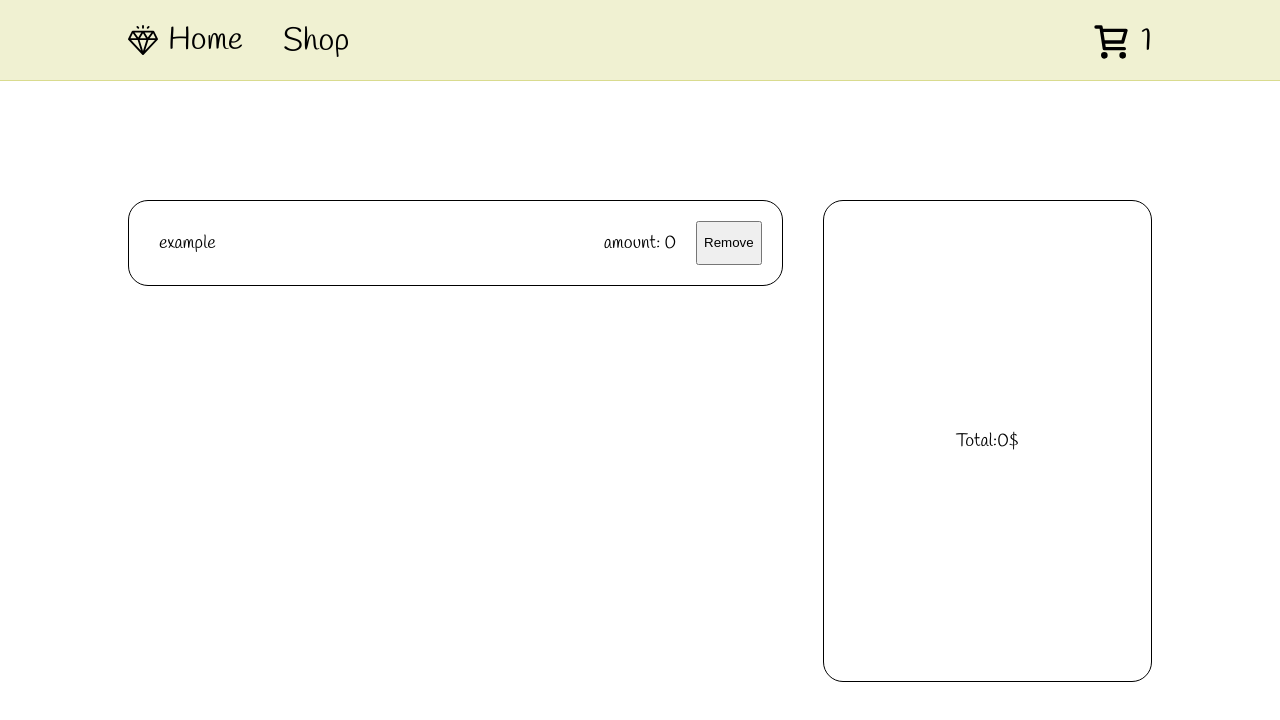
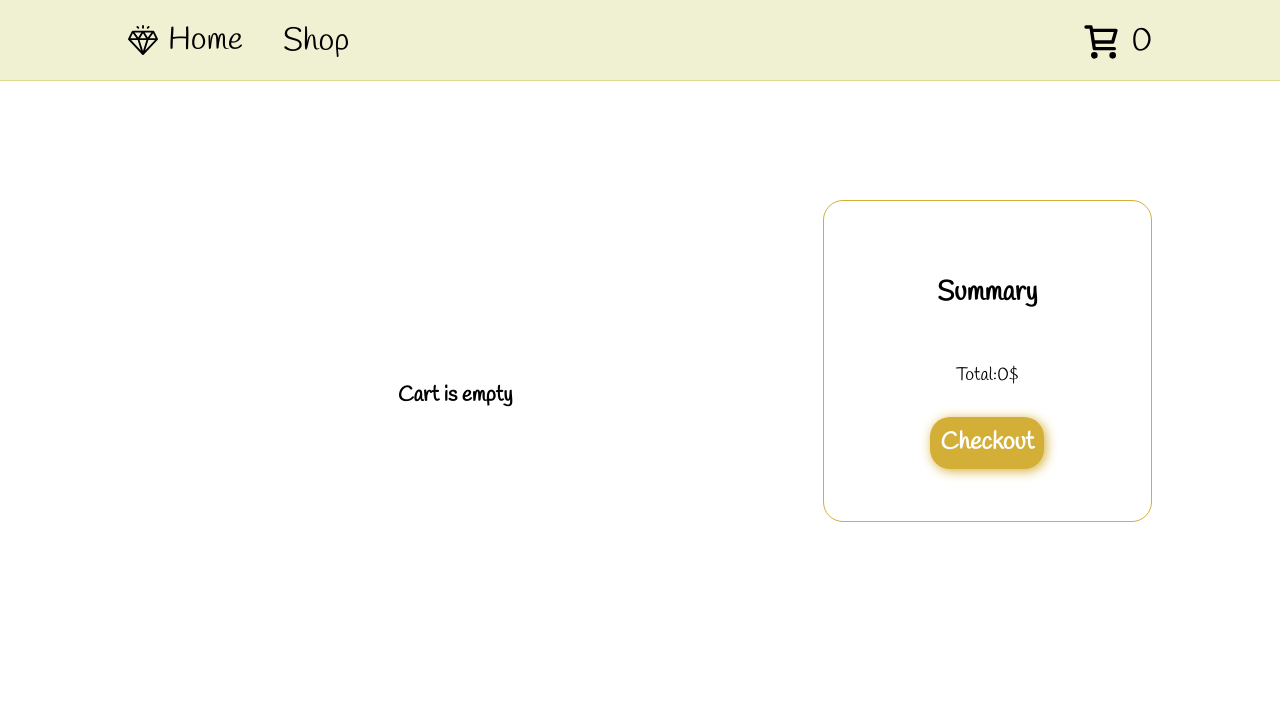
Before and after one commit to Kacegz/shopping-cart, a React (Vite) app: page /cart in a window 1280 px wide. Shown: the top 720 px of the page. Built offline with nearby package versions, Linux system fonts and the light colour scheme.

Commit message:
Styling cart and remove functionality

```diff
--- a/src/App.jsx
+++ b/src/App.jsx
@@ -6,9 +6,7 @@ import cartimg from "./assets/cart.svg";
 import gem from "./assets/gem.svg";
 
 function App() {
-  const [cart, setCart] = useState([
-    { id: 1, title: "example", amount: 0, price: 0 },
-  ]);
+  const [cart, setCart] = useState([]);
   return (
     <>
       <div className={styles.navbar}>
--- a/src/Cart.jsx
+++ b/src/Cart.jsx
@@ -11,13 +11,18 @@ const Cart = () => {
     <>
       <div className={styles.main}>
         <div className={styles.itemList}>
-          {cart.map((item) => {
+          {cart.length > 0 ? (
+            cart.map((item) => {
               return (
                 <div className={styles.item} key={item.id}>
+                  <div className={styles.itemTitle}>
                     <p>{item.title}</p>
+                  </div>
                   <div className={styles.spacing}>
-                  <p>amount: {item.amount}</p>
+                    <p>Q:{item.amount}</p>
+                    <p>{item.amount * item.price}$</p>
                     <input
+                      className={styles.removeButton}
                       type="button"
                       value="Remove"
                       onClick={() => {
@@ -27,14 +32,27 @@ const Cart = () => {
                   </div>
                 </div>
               );
-          })}
+            })
+          ) : (
+            <div className={styles.cartEmpty}>
+              <h3>Cart is empty</h3>
+            </div>
+          )}
         </div>
         <div className={styles.total}>
+          <h2>Summary</h2>
+          <p>
             Total:
             {cart.reduce((sum, { price, amount }) => {
               return sum + price * amount;
             }, 0)}
             $
+          </p>
+          <input
+            className={styles.checkoutButton}
+            type="button"
+            value="Checkout"
+          />
         </div>
       </div>
     </>
--- a/src/Cart.module.css
+++ b/src/Cart.module.css
@@ -15,20 +15,60 @@
     flex-direction: column;
     gap: 20px;
     flex: 0.5;
-    height: 60vh;
-    border: 1px solid black;
+    height: 40vh;
+    border: 1px solid #D4af37;
     border-radius: 20px;
     justify-content: center;
     align-items: center;
+    margin-bottom: 20vh;
 }
 .item{
     display: flex;
     justify-content: space-between;
     padding: 20px;
-    border: 1px solid black;
+    border: 1px solid #D4af37;
     border-radius: 20px;
 }
 .spacing{
+    padding-left: 10px;
     display: flex;
     gap: 10px;
+    align-items: center;
 }
+.cartEmpty{
+    display: flex;
+    justify-content: center;
+    padding-top: 20vh;
+    flex: 1;
+}
+.removeButton{
+    padding: 10px;
+    background-color: #D4af37;
+    border-radius: 20px;
+    border: none;
+    outline:none;
+    font-size: 24px;
+    color: white;
+    cursor: pointer;
+    box-shadow: 2px 2px 12px #D4af37;
+    transition: 200ms ease-in-out;
+    font-family: "Handlee",cursive,monospace;
+    font-weight: bold;
+}
+.checkoutButton{
+    padding: 10px;
+    background-color: #D4af37;
+    border-radius: 20px;
+    border: none;
+    outline:none;
+    font-size: 24px;
+    color: white;
+    cursor: pointer;
+    box-shadow: 2px 2px 12px #D4af37;
+    transition: 200ms ease-in-out;
+    font-family: "Handlee",cursive,monospace;
+    font-weight: bold;
+}
+.checkoutButton:hover{
+    transform: scale(1.1);
+  }
--- a/src/Product.jsx
+++ b/src/Product.jsx
@@ -1,12 +1,12 @@
 import { useState } from "react";
-import styles from "./Shop.module.css";
+import styles from "./Product.module.css";
 const Product = ({ item, cart, setCart }) => {
   const [amount, setAmount] = useState(0);
   function increaseAmount() {
     setAmount(amount + 1);
   }
   function decreaseAmount() {
-    setAmount(amount - 1);
+    if (amount > 0) setAmount(amount - 1);
   }
   function changeValue(value) {
     setAmount(value);
@@ -33,6 +33,7 @@ const Product = ({ item, cart, setCart }) => {
         <div className={styles.options}>
           <div className={styles.numbers}>
             <input
+              className={styles.amountButton}
               type="button"
               value="-"
               onClick={() => {
@@ -40,6 +41,7 @@ const Product = ({ item, cart, setCart }) => {
               }}
             />
             <input
+              className=""
               type="text"
               name=""
               id="amount"
@@ -49,6 +51,7 @@ const Product = ({ item, cart, setCart }) => {
               }}
             />
             <input
+              className={styles.amountButton}
               type="button"
               value="+"
               onClick={() => {
@@ -57,6 +60,7 @@ const Product = ({ item, cart, setCart }) => {
             />
           </div>
           <input
+            className={styles.amountButton}
             type="button"
             value="Add to cart"
             onClick={() => {
--- /dev/null
+++ b/src/Product.module.css
@@ -0,0 +1,53 @@
+.amountButton{
+    background-color: #D4af37;
+    border-radius: 20px;
+    border: none;
+    outline:none;
+    font-size: 24px;
+    color: white;
+    cursor: pointer;
+    box-shadow: 2px 2px 12px #D4af37;
+    transition: 200ms ease-in-out;
+    font-family: "Handlee",cursive,monospace;
+    font-weight: bold;
+}
+
+.product{
+    background-color: antiquewhite;
+    height: 40vh;
+    width: 30vw;
+    border-radius: 20px;
+    display: flex;
+    align-items: center;
+    flex-direction: column;
+    box-shadow: 0 4px 8px 0 rgba(0, 0, 0, 0.2), 0 6px 20px 0 rgba(0, 0, 0, 0.19);
+}
+.productImg{
+    width: 20vw;
+    height: 20vh;
+    border-radius: 20px;
+}
+.productName{
+    text-align: center;
+    font-size: 18px;
+    flex: 1;
+}
+p{
+    margin: 10px;
+}
+.options{
+    display: flex;
+    justify-content:flex-end ;
+    align-items: center;
+    padding-bottom: 20px;
+    gap: 10px;
+}
+.numbers{
+    display: flex;
+    justify-content: center;
+    align-items: center;
+    gap: 5px;
+}
+.numbers>input[type=text]{
+    max-width: 30px;
+}
--- a/src/Shop.module.css
+++ b/src/Shop.module.css
@@ -6,42 +6,3 @@
     grid-template-rows: 1fr 1fr;
     grid-template-columns: 1fr 1fr;
 }
-.product{
-    background-color: antiquewhite;
-    height: 40vh;
-    width: 30vw;
-    border-radius: 20px;
-    display: flex;
-    align-items: center;
-    flex-direction: column;
-    box-shadow: 0 4px 8px 0 rgba(0, 0, 0, 0.2), 0 6px 20px 0 rgba(0, 0, 0, 0.19);
-}
-.productImg{
-    width: 20vw;
-    height: 20vh;
-    border-radius: 20px;
-}
-.productName{
-    text-align: center;
-    font-size: 18px;
-    flex: 1;
-}
-p{
-    margin: 10px;
-}
-.options{
-    display: flex;
-    justify-content:flex-end ;
-    align-items: center;
-    padding-bottom: 20px;
-    gap: 10px;
-}
-.numbers{
-    display: flex;
-    justify-content: center;
-    align-items: center;
-    gap: 5px;
-}
-.numbers>input[type=text]{
-    max-width: 30px;
-}
```
Lines whose indentation alone changed are shown as unchanged.
